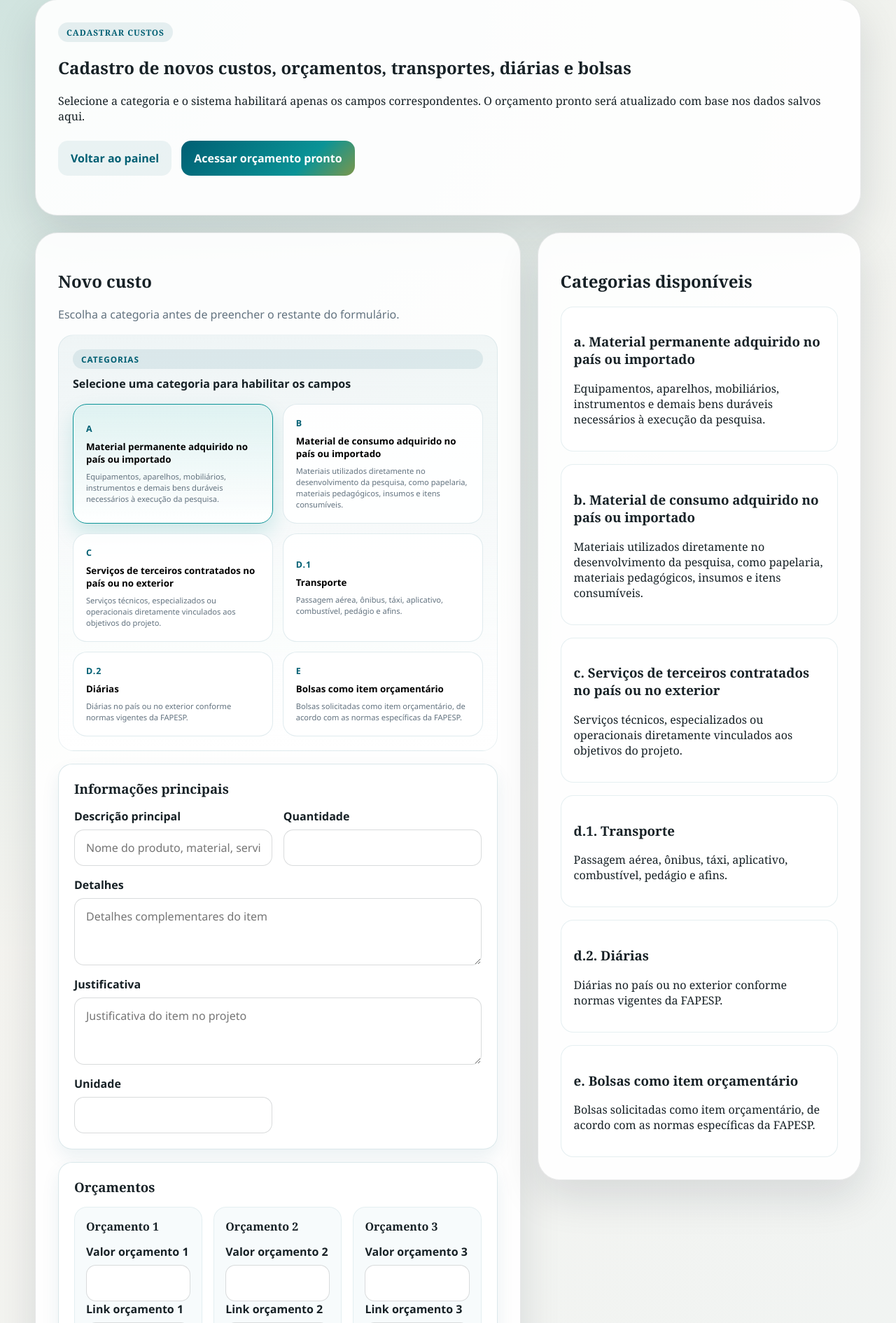
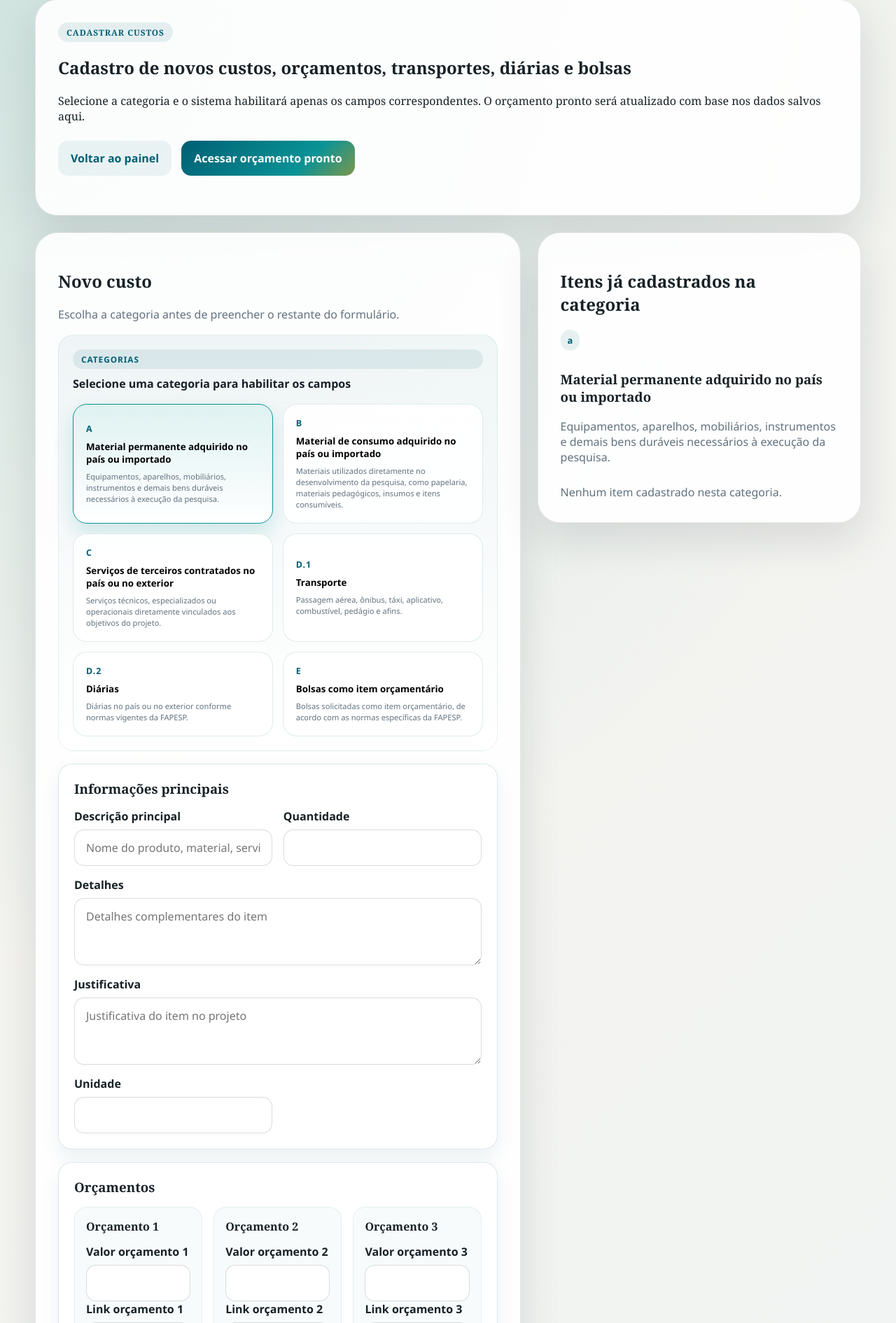
Before and after one commit to fabianopolone123/site_samela_faculdade, a Django app: page /cadastrar-campos/ in a window 1280 px wide. Shown: the part 33-1923 px from the top of the page at 70% size. Run offline with Django 5.2, Linux system fonts and the light colour scheme; a user stored in the database is signed in; data comes from the database, SQL or seed files in the repository.

Commit message:
mostra itens salvos conforme a categoria selecionada

```diff
--- a/accounts/views.py
+++ b/accounts/views.py
@@ -114,11 +114,20 @@ def budget_product_create_view(request):
     else:
         form = BudgetCostForm()
 
-    entries = (
+    entries = list(
         BudgetCostEntry.objects.select_related('section')
         .prefetch_related('quotes')
         .order_by('section__code', '-created_at')
     )
+    sections_with_entries = []
+    for section in sections:
+        section_entries = [entry for entry in entries if entry.section.code == section.code]
+        sections_with_entries.append(
+            {
+                'section': section,
+                'entries': section_entries,
+            }
+        )
     return render(
         request,
         'accounts/budget_product_form.html',
@@ -126,6 +135,7 @@ def budget_product_create_view(request):
             'form': form,
             'sections': sections,
             'entries': entries,
+            'sections_with_entries': sections_with_entries,
         },
     )
 
--- a/static/css/app.css
+++ b/static/css/app.css
@@ -764,6 +764,27 @@ body {
     gap: 18px;
 }
 
+.category-entry-block {
+    display: none;
+    gap: 14px;
+}
+
+.category-entry-block.is-visible {
+    display: grid;
+}
+
+.category-entry-header p,
+.empty-category-message {
+    margin: 0;
+    color: var(--muted);
+    font-family: "Segoe UI", Tahoma, Geneva, Verdana, sans-serif;
+}
+
+.category-entry-items {
+    display: grid;
+    gap: 14px;
+}
+
 .product-item,
 .budget-product-card {
     padding: 18px;
--- a/templates/accounts/budget_product_form.html
+++ b/templates/accounts/budget_product_form.html
@@ -253,12 +253,29 @@
             </article>
 
             <article class="workspace-card">
-                <h2>Categorias disponíveis</h2>
-                <div class="product-list">
-                    {% for section in sections %}
-                        <div class="product-item">
-                            <h3>{{ section.code }}. {{ section.title }}</h3>
-                            <p>{{ section.description }}</p>
+                <h2>Itens já cadastrados na categoria</h2>
+                <div class="product-list" id="category-entry-list">
+                    {% for item in sections_with_entries %}
+                        <div class="category-entry-block" data-category-entries="{{ item.section.code }}">
+                            <div class="category-entry-header">
+                                <span class="dashboard-topic-code">{{ item.section.code }}</span>
+                                <h3>{{ item.section.title }}</h3>
+                                <p>{{ item.section.description }}</p>
+                            </div>
+                            <div class="category-entry-items">
+                                {% for entry in item.entries %}
+                                    <article class="product-item">
+                                        <h4>{{ entry.title }}</h4>
+                                        {% if entry.details %}<p>{{ entry.details }}</p>{% endif %}
+                                        {% if entry.justification %}<p><strong>Justificativa:</strong> {{ entry.justification }}</p>{% endif %}
+                                        <p><strong>Total considerado:</strong> R$ {{ entry.total_considered }}</p>
+                                    </article>
+                                {% empty %}
+                                {% endfor %}
+                            </div>
+                            {% if not item.entries %}
+                                <p class="empty-category-message">Nenhum item cadastrado nesta categoria.</p>
+                            {% endif %}
                         </div>
                     {% endfor %}
                 </div>
@@ -334,6 +351,11 @@
                 group.classList.toggle('is-enabled', enabled);
                 setFieldsEnabled(group, enabled);
             });
+
+            document.querySelectorAll('[data-category-entries]').forEach((block) => {
+                const visible = block.dataset.categoryEntries === category;
+                block.classList.toggle('is-visible', visible);
+            });
         }
 
         cards.forEach((card) => {
```
Also changed, not shown: CONTEXTO_PROJETO.md (+2 -0 lines).
